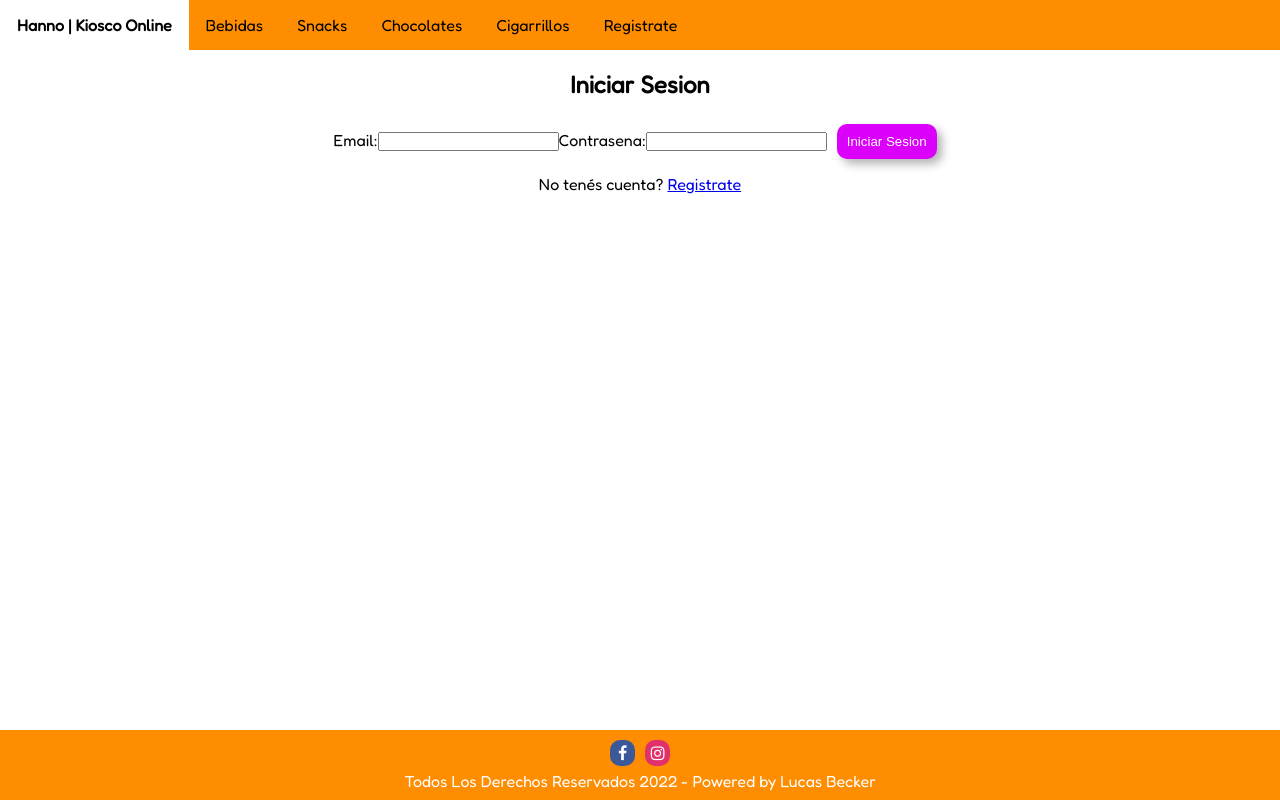
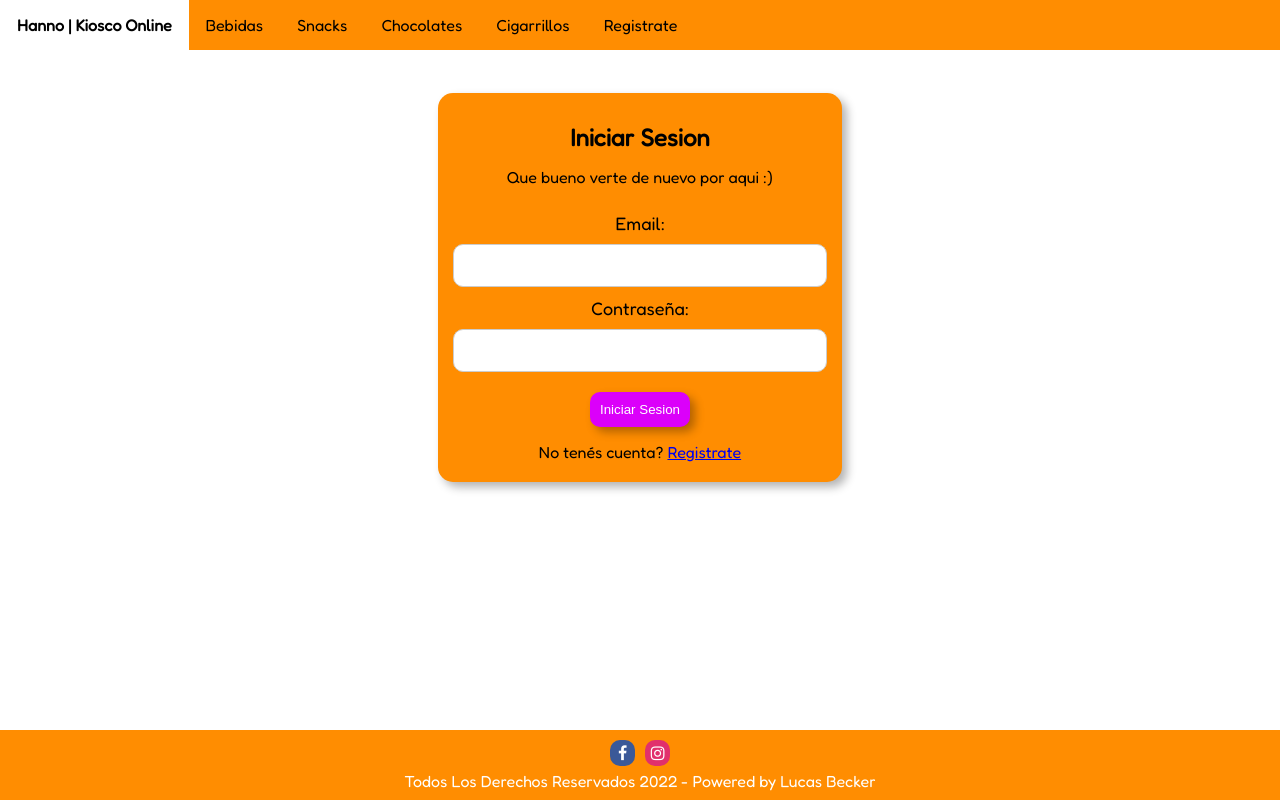
Before and after one commit to lucasbeckerok/my-react-project, a React (Create React App) app: page /login in a window 1280 px wide. Built offline with nearby package versions, Linux system fonts and the light colour scheme; no server answers.

Commit message:
css en signup, login, user y edicion formulario de checkout

```diff
--- a/src/pages/Checkout.js
+++ b/src/pages/Checkout.js
@@ -3,10 +3,17 @@ import { cartContext } from "../context/CartContext";
 import { collection, addDoc, serverTimestamp } from "firebase/firestore";
 import { useContext, useState, useEffect } from 'react';
 import validator from "validator";
+import { getAuth } from "firebase/auth";
+import CartItem from "../pages/CartItem";
 
 const CartCheckout = () => {
     const useCartContext = useContext(cartContext);
-    const { totalPrice, cartCheckout, cart} = useCartContext;
+
+    const auth = getAuth();
+    const user = auth.currentUser;
+
+
+    const { totalPrice, cartCheckout, cart, removeItem } = useCartContext;
 
     const [buyerName, setBuyerName] = useState("");
     const [buyerEmail, setBuyerEmail] = useState("");
@@ -67,29 +74,49 @@ const CartCheckout = () => {
 
     return (
         <>
-            <h3> ✅ Finalizar Pedido</h3>
-            <div className="formContainer">
-            <form>
+
             <div>
-                    <label> Nombre Completo: </label>
-                    <input className="formItems" error={buyerName !== "" && !validName} onChange={handleNameChange} value={buyerName} />
+
+                <div>
+                    <h2>Finalizar Pedido</h2>
+                    <p>Porfavor revise los datos a continuacion:</p>
+                    <h3>Informacion de tu cuenta:</h3>
+                    <p>Email: {user.email}</p>
+                    <p>ID: {user.uid}</p>
                 </div>
                 <div>
-                    <label> Número de Teléfono: </label>
-                    <input className="formItems" error={buyerPhone !== "" && !validPhone} onChange={handlePhoneChange} value={buyerPhone} />
-                </div>
-                <div>
-                    <label> Email: </label>
-                    <input className="formItems" error={buyerEmail !== "" && !validEmail} onChange={handleEmailChange} value={buyerEmail} />
-                </div>
-                <div>
-                    <label> Confirme Email: </label>
-                    <input className="formItems" error={buyerEmailConf !== "" && !validEmailConf} onChange={handleEmailConfChange} value={buyerEmailConf} />
-                </div>
-            </form>
+                    <h3>Tu pedido:</h3>
+                    <table>
+                        <thead>
+                            <tr>
+                                <th></th>
+                                <th></th>
+                                <th>Producto</th>
+                                <th>Precio</th>
+                                <th>Cantidad</th>
+                                <th>Subtotal</th>
+                            </tr>
+                        </thead>
+                        <tbody>
+                            {cart.map(item => (
+                                <CartItem key={item.product.id} item={item} removeItem={removeItem} />
+                            ))}
+                            <tr>
+                                <th></th>
+                                <th></th>
+                                <th></th>
+                                <th></th>
+                                <th className="totalContainerCartText"><p>Total</p></th>
+                                <th className="totalContainerCartTotal"><p>$ {totalPrice}</p></th>
+                            </tr>
+
+                        </tbody>
+                    </table>
+
                     <div>
                         <p className="totalCartText">Total a pagar: ${totalPrice}</p>
-                    <button onClick={handleCheckout} disabled={(!validName || !validEmail || !validEmailConf || !validPhone)}>Realizar Pedido</button>
+                        <button onClick={handleCheckout}>Confirmar Pedido</button>
+                    </div>
                 </div>
             </div>
         </>
--- a/src/pages/Login.js
+++ b/src/pages/Login.js
@@ -7,17 +7,20 @@ const Login = () => {
     const { iniciarSesion } = useContext(authContext);
 
     return (
-        <div>
+        <div className="formContainer_login-signup">
+            <div className="form_login-signup">
                 <h2>Iniciar Sesion</h2>
+                <p>Que bueno verte de nuevo por aqui :)</p><br></br>
                 <form onSubmit={iniciarSesion}>
                     <label htmlFor="emailField">Email:</label>
                     <input type="email" id="emailField" />
-                <label htmlFor="passwordField">Contrasena:</label>
+                    <label htmlFor="passwordField">Contraseña:</label>
                     <input type="password" id="passwordField" />
                     <button type="submit">Iniciar Sesion</button>
                 </form>
                 <p>No tenés cuenta? <Link to="/signup">Registrate</Link></p>
             </div>
+        </div>
     )
 }
 
--- a/src/pages/SignUp.js
+++ b/src/pages/SignUp.js
@@ -7,16 +7,19 @@ const SignUp = () => {
     const { crearUsuario } = useContext(authContext);
 
     return (
-        <div>
-            <h2>Registrese</h2>
+        <div className="formContainer_login-signup">
+            <div className="form_login-signup">
+                <h2>Registrarse</h2>
+                <p>Para poder realizar pedidos debe estar registrado</p><br></br>
                 <form onSubmit={crearUsuario}>
                     <label htmlFor="emailField">Email:</label>
                     <input type="email" id="emailField" />
-                <label htmlFor="passwordField">Contrasena:</label>
+                    <label htmlFor="passwordField">Contraseña:</label>
                     <input type="password" id="passwordField" />
                     <button type="submit"> Registrame</button>
                 </form>
-            <p>Ya tenés cuenta? <Link to="/login">Iniciá Sesión</Link></p>
+                <p>¿Ya tenés cuenta? <Link to="/login">Iniciá Sesión aquí</Link></p>
+            </div>
         </div>
     )
 }
--- a/src/pages/User.js
+++ b/src/pages/User.js
@@ -15,14 +15,13 @@ const User = () => {
   }
 
   return (
-    <div>
-
-      <h2>Informacion de tu Cuenta: </h2>
-      <p>Email: {user.email}</p>
-      <p>ID: {user.uid}</p>
-
-      <Link to= "/"><button onClick={cerrarSesion}>Cerrar Sesión</button></Link>
-
+    <div className="container_user-page">
+      <div className="user-page">
+        <h2>Informacion de tu Cuenta: </h2>
+        <p>Email: {user.email}</p>
+        <p>ID: {user.uid}</p>
+        <Link to="/"><button onClick={cerrarSesion}>Cerrar Sesión</button></Link>
+      </div>
     </div>
   )
 }
--- a/src/scss/App.scss
+++ b/src/scss/App.scss
@@ -93,6 +93,9 @@ footer {
   border-radius: 10px;
   box-shadow: 2px 2px 6px 0px  rgba(0,0,0,0.3);
 }
+.card:hover{
+  box-shadow: 5px 5px 5px 5px  rgba(255, 137, 2, 0.678);
+}
 
 button {
   background-color:$colorTerciario;
@@ -167,6 +170,7 @@ table {
   margin: 10px;
 }
 
+// estilo del form checkout
 .formItems{
   margin:10px;
 }
@@ -275,5 +279,43 @@ table {
     transform: rotate(360deg);
   }
 }
-
 // form login and signup
+.formContainer_login-signup{
+  display:flex;
+  align-items:center;
+  justify-content:center;
+}
+.form_login-signup {
+  background-color: $colorPrimario;
+  box-shadow: 5px 5px 10px 0px  rgba(0,0,0,0.3);
+  padding: 15px;
+  margin-bottom: 20px;
+  margin-top:3%;
+  border-radius: 15px;
+  label {
+    position: block;
+    display:block;
+    font-size: 18px;
+  }
+  input {
+    width: 100%;
+    padding: 10px;
+    margin: 10px 0px;
+    border: 1px solid #ccc;
+    border-radius: 10px;
+    font-size:18px;
+  }
+}
+//user page
+.container_user-page {
+  display:flex;
+  align-items:center;
+  justify-content:center;
+}
+.user-page{
+  background-color: $colorPrimario;
+  box-shadow: 5px 5px 10px 0px  rgba(0,0,0,0.3);
+  padding: 15px;
+  margin-top: 3%;
+  border-radius: 15px;
+}
```
Lines whose indentation alone changed are shown as unchanged.
